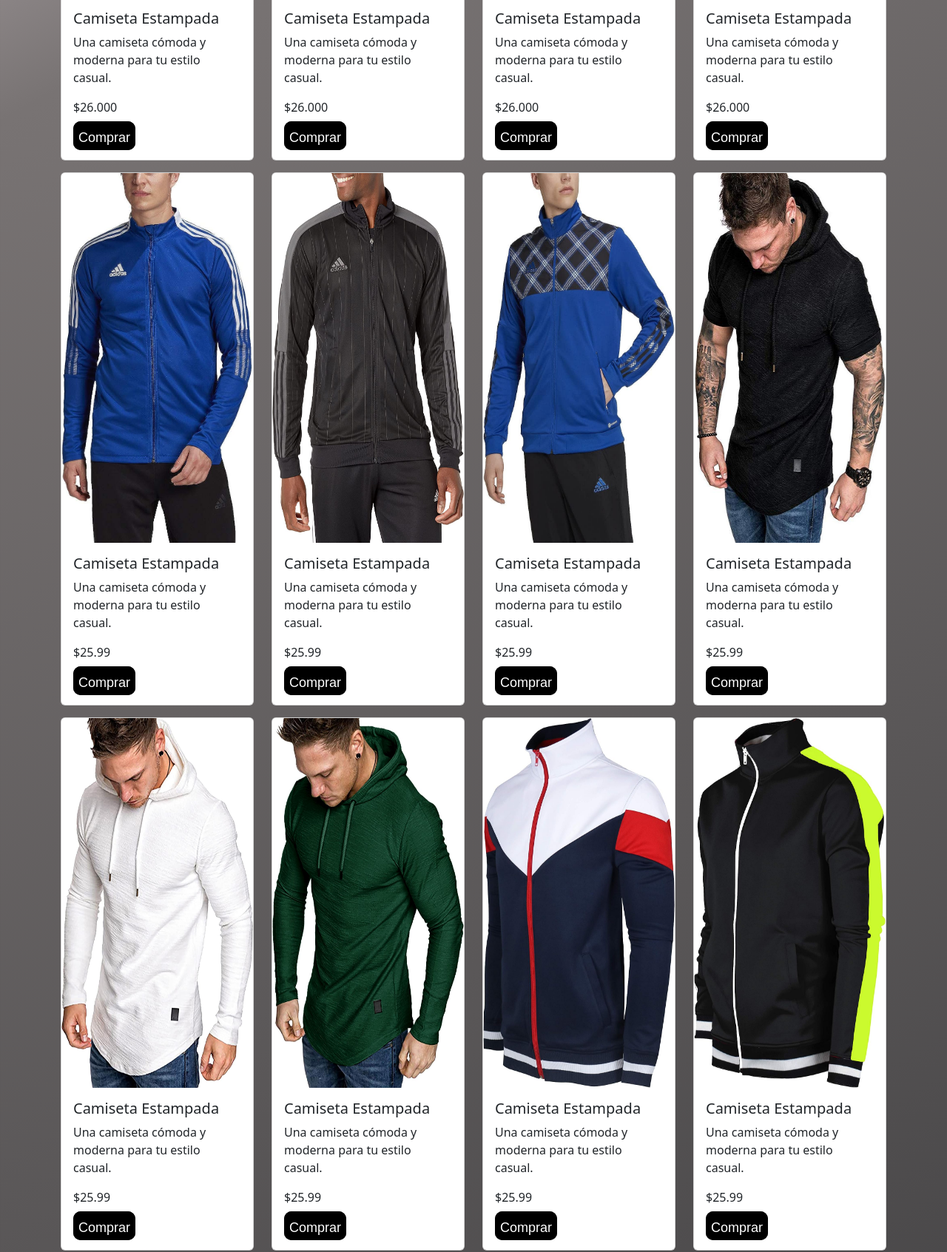
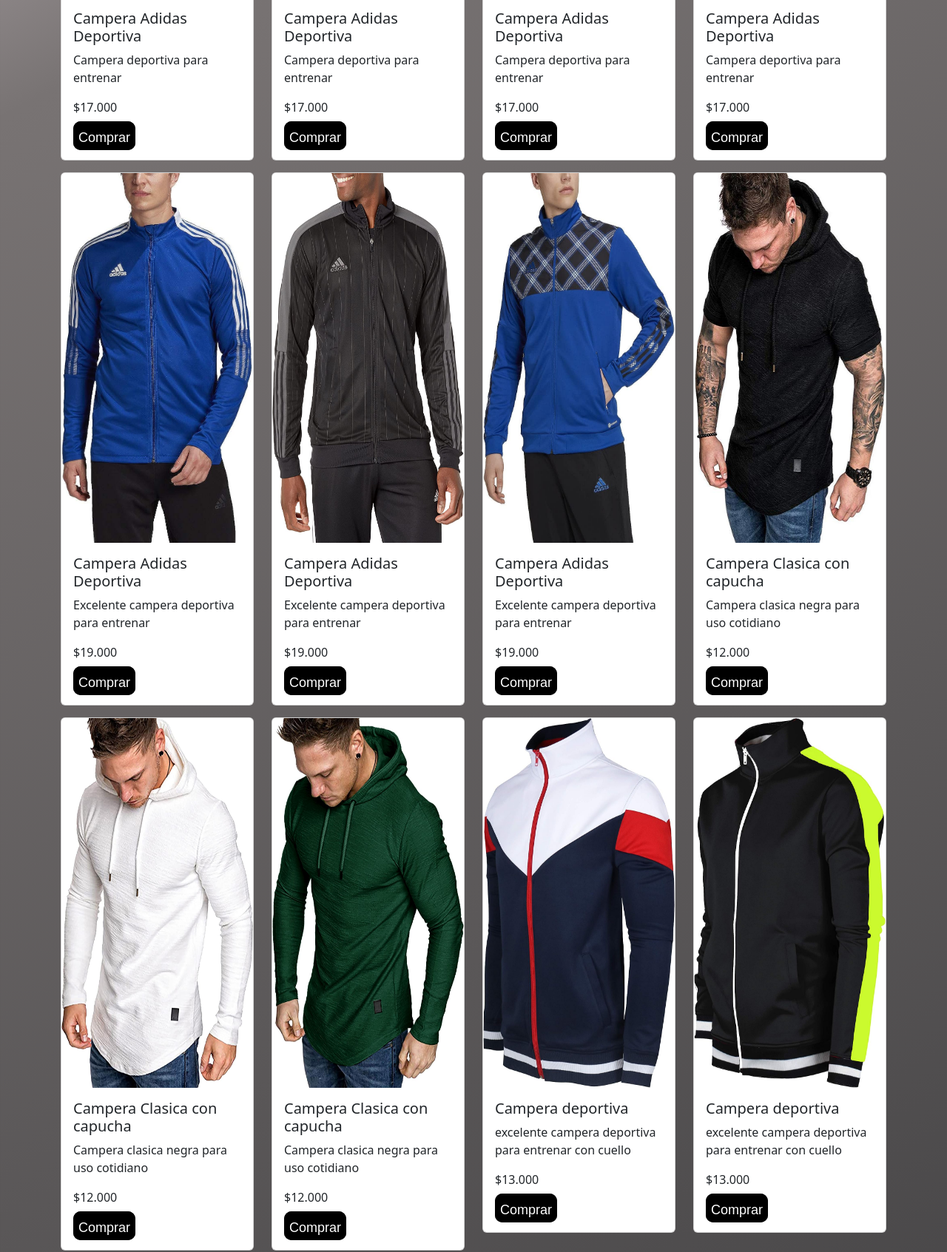
Before and after one commit to MatiasBenitez9/BenitezCoder, a website: page pages/jacketHombres.html in a window 1280 px wide. Shown: the part 760-2453 px from the top of the page at 74% size. Drawn offline with nearby package versions, Linux system fonts and the light colour scheme; a web font is replaced by a local one.

Commit message:
modificacion de nombres en los productos de los paginas de hombres estan listas

```diff
--- a/pages/jacketHombres.html
+++ b/pages/jacketHombres.html
@@ -96,9 +96,9 @@
         <div class="card">
           <img src="../img/camps/camp1.jpg" class=" card-img-top img-fluid img5" alt="Indumentaria 1">
           <div class="card-body">
-            <h5 class="card-title">Camiseta Estampada</h5>
-            <p class="card-text">Una camiseta cómoda y moderna para tu estilo casual.</p>
-            <p class="card-text">$26.000</p>
+            <h5 class="card-title">Campera Adidas Deportiva</h5>
+            <p class="card-text">Campera deportiva para entrenar </p>
+            <p class="card-text">$17.000</p>
             <a href="#" class=" btncomprar">Comprar</a>
           </div>
         </div>
@@ -107,9 +107,9 @@
         <div class="card">
           <img src="../img/camps/camp2.jpg" class="card-img-top img-fluid img5" alt="Indumentaria 1">
           <div class="card-body">
-            <h5 class="card-title">Camiseta Estampada</h5>
-            <p class="card-text">Una camiseta cómoda y moderna para tu estilo casual.</p>
-            <p class="card-text">$26.000</p>
+            <h5 class="card-title">Campera Adidas Deportiva</h5>
+            <p class="card-text">Campera deportiva para entrenar </p>
+            <p class="card-text">$17.000</p>
             <a href="#" class=" btncomprar">Comprar</a>
           </div>
         </div>
@@ -118,9 +118,9 @@
         <div class="card">
           <img src="../img/camps/camp3.jpg" class="card-img-top img-fluid img5" alt="Indumentaria 1">
           <div class="card-body">
-            <h5 class="card-title">Camiseta Estampada</h5>
-            <p class="card-text">Una camiseta cómoda y moderna para tu estilo casual.</p>
-            <p class="card-text">$26.000</p>
+            <h5 class="card-title">Campera Adidas Deportiva</h5>
+            <p class="card-text">Campera deportiva para entrenar </p>
+            <p class="card-text">$17.000</p>
             <a href="#" class=" btncomprar">Comprar</a>
           </div>
         </div>
@@ -129,9 +129,9 @@
         <div class="card">
           <img src="../img/camps/camp4.jpg" class="card-img-top img-fluid img5" alt="Indumentaria 1">
           <div class="card-body">
-            <h5 class="card-title">Camiseta Estampada</h5>
-            <p class="card-text">Una camiseta cómoda y moderna para tu estilo casual.</p>
-            <p class="card-text">$26.000</p>
+            <h5 class="card-title">Campera Adidas Deportiva</h5>
+            <p class="card-text">Campera deportiva para entrenar </p>
+            <p class="card-text">$17.000</p>
             <a href="#" class=" btncomprar">Comprar</a>
           </div>
         </div>
@@ -140,9 +140,9 @@
         <div class="card">
           <img src="../img/camps/camp5.jpg" class="card-img-top img-fluid img5" alt="Indumentaria 1">
           <div class="card-body">
-            <h5 class="card-title">Camiseta Estampada</h5>
-            <p class="card-text">Una camiseta cómoda y moderna para tu estilo casual.</p>
-            <p class="card-text">$25.99</p>
+            <h5 class="card-title">Campera Adidas Deportiva</h5>
+            <p class="card-text">Excelente campera deportiva para entrenar</p>
+            <p class="card-text">$19.000</p>
             <a href="#" class=" btncomprar">Comprar</a>
           </div>
         </div>
@@ -151,9 +151,9 @@
         <div class="card">
           <img src="../img/camps/camp6.jpg" class="card-img-top img-fluid img5" alt="Indumentaria 1">
           <div class="card-body">
-            <h5 class="card-title">Camiseta Estampada</h5>
-            <p class="card-text">Una camiseta cómoda y moderna para tu estilo casual.</p>
-            <p class="card-text">$25.99</p>
+            <h5 class="card-title">Campera Adidas Deportiva</h5>
+            <p class="card-text">Excelente campera deportiva para entrenar</p>
+            <p class="card-text">$19.000</p>
             <a href="#" class=" btncomprar">Comprar</a>
           </div>
         </div>
@@ -162,9 +162,9 @@
         <div class="card">
           <img src="../img/camps/camp7.jpg"class="card-img-top img-fluid img5" alt="Indumentaria 1">
           <div class="card-body">
-            <h5 class="card-title">Camiseta Estampada</h5>
-            <p class="card-text">Una camiseta cómoda y moderna para tu estilo casual.</p>
-            <p class="card-text">$25.99</p>
+            <h5 class="card-title">Campera Adidas Deportiva</h5>
+            <p class="card-text">Excelente campera deportiva para entrenar</p>
+            <p class="card-text">$19.000</p>
             <a href="#" class=" btncomprar">Comprar</a>
           </div>
         </div>
@@ -173,9 +173,9 @@
         <div class="card">
           <img src="../img/camps/camp8.jpg" class="card-img-top img-fluid img5" alt="Indumentaria 1">
           <div class="card-body">
-            <h5 class="card-title">Camiseta Estampada</h5>
-            <p class="card-text">Una camiseta cómoda y moderna para tu estilo casual.</p>
-            <p class="card-text">$25.99</p>
+            <h5 class="card-title">Campera Clasica con capucha</h5>
+            <p class="card-text">Campera clasica negra para uso cotidiano</p>
+            <p class="card-text">$12.000</p>
             <a href="#" class=" btncomprar">Comprar</a>
           </div>
         </div>
@@ -184,9 +184,9 @@
         <div class="card">
           <img src="../img/camps/camp9.jpg" class="card-img-top img-fluid img5" alt="Indumentaria 1">
           <div class="card-body">
-            <h5 class="card-title">Camiseta Estampada</h5>
-            <p class="card-text">Una camiseta cómoda y moderna para tu estilo casual.</p>
-            <p class="card-text">$25.99</p>
+            <h5 class="card-title">Campera Clasica con capucha</h5>
+            <p class="card-text">Campera clasica negra para uso cotidiano</p>
+            <p class="card-text">$12.000</p>
             <a href="#" class=" btncomprar">Comprar</a>
           </div>
         </div>
@@ -195,9 +195,9 @@
         <div class="card">
           <img src="../img/camps/camp10.jpg" class="card-img-top img-fluid img5" alt="Indumentaria 1">
           <div class="card-body">
-            <h5 class="card-title">Camiseta Estampada</h5>
-            <p class="card-text">Una camiseta cómoda y moderna para tu estilo casual.</p>
-            <p class="card-text">$25.99</p>
+            <h5 class="card-title">Campera Clasica con capucha</h5>
+            <p class="card-text">Campera clasica negra para uso cotidiano</p>
+            <p class="card-text">$12.000</p>
             <a href="#" class=" btncomprar">Comprar</a>
           </div>
         </div>
@@ -206,9 +206,9 @@
         <div class="card">
           <img src="../img/camps/camp11.jpg" class="card-img-top img-fluid img5" alt="Indumentaria 1">
           <div class="card-body">
-            <h5 class="card-title">Camiseta Estampada</h5>
-            <p class="card-text">Una camiseta cómoda y moderna para tu estilo casual.</p>
-            <p class="card-text">$25.99</p>
+            <h5 class="card-title">Campera deportiva</h5>
+            <p class="card-text">excelente campera deportiva para entrenar con cuello</p>
+            <p class="card-text">$13.000</p>
             <a href="#" class=" btncomprar">Comprar</a>
           </div>
         </div>
@@ -217,9 +217,9 @@
         <div class="card">
           <img src="../img/camps/camp12.jpg" class="card-img-top img-fluid img5" alt="Indumentaria 1">
           <div class="card-body">
-            <h5 class="card-title">Camiseta Estampada</h5>
-            <p class="card-text">Una camiseta cómoda y moderna para tu estilo casual.</p>
-            <p class="card-text">$25.99</p>
+            <h5 class="card-title">Campera deportiva</h5>
+            <p class="card-text">excelente campera deportiva para entrenar con cuello</p>
+            <p class="card-text">$13.000</p>
             <a href="#" class=" btncomprar">Comprar</a>
           </div>
         </div>
@@ -228,9 +228,9 @@
         <div class="card">
           <img src="../img/camps/camp13.jpg" class="card-img-top img-fluid img5" alt="Indumentaria 1">
           <div class="card-body">
-            <h5 class="card-title">Camiseta Estampada</h5>
-            <p class="card-text">Una camiseta cómoda y moderna para tu estilo casual.</p>
-            <p class="card-text">$25.99</p>
+            <h5 class="card-title">Campera deportiva</h5>
+            <p class="card-text">excelente campera deportiva para entrenar con cuello</p>
+            <p class="card-text">$13.000</p>
             <a href="#" class=" btncomprar">Comprar</a>
           </div>
         </div>
@@ -239,9 +239,9 @@
         <div class="card">
           <img src="../img/camps/camp14.jpg" class="card-img-top img-fluid img5" alt="Indumentaria 1">
           <div class="card-body">
-            <h5 class="card-title">Camiseta Estampada</h5>
-            <p class="card-text">Una camiseta cómoda y moderna para tu estilo casual.</p>
-            <p class="card-text">$25.99</p>
+            <h5 class="card-title">Campera deportiva</h5>
+            <p class="card-text">excelente campera deportiva para entrenar con cuello</p>
+            <p class="card-text">$13.000</p>
             <a href="#" class=" btncomprar">Comprar</a>
           </div>
         </div>
@@ -250,9 +250,9 @@
         <div class="card">
           <img src="../img/camps/camp15.jpg" class="card-img-top img-fluid img5" alt="Indumentaria 1">
           <div class="card-body">
-            <h5 class="card-title">Camiseta Estampada</h5>
-            <p class="card-text">Una camiseta cómoda y moderna para tu estilo casual.</p>
-            <p class="card-text">$25.99</p>
+            <h5 class="card-title">Campera deportiva</h5>
+            <p class="card-text">excelente campera deportiva para entrenar con cuello</p>
+            <p class="card-text">$13.000</p>
             <a href="#" class=" btncomprar">Comprar</a>
           </div>
         </div>
@@ -261,9 +261,9 @@
         <div class="card">
           <img src="../img/camps/camp16.jpg" class="card-img-top img-fluid img5" alt="Indumentaria 1">
           <div class="card-body">
-            <h5 class="card-title">Camiseta Estampada</h5>
-            <p class="card-text">Una camiseta cómoda y moderna para tu estilo casual.</p>
-            <p class="card-text">$25.99</p>
+            <h5 class="card-title">Campera Under Armour</h5>
+            <p class="card-text">Campera para trainning y uso cotidiano</p>
+            <p class="card-text">$27.000</p>
             <a href="#" class=" btncomprar">Comprar</a>
           </div>
         </div>
@@ -272,9 +272,9 @@
           <div class="card">
             <img src="../img/camps/camp17.jpg" class="card-img-top img-fluid img5" alt="Indumentaria 1">
             <div class="card-body">
-              <h5 class="card-title">Camiseta Estampada</h5>
-              <p class="card-text">Una camiseta cómoda y moderna para tu estilo casual.</p>
-              <p class="card-text">$25.99</p>
+              <h5 class="card-title">Campera Adidas impermeable</h5>
+              <p class="card-text">Excelentecampera adidas impermeable</p>
+              <p class="card-text">$38.000</p>
               <a href="#" class=" btncomprar">Comprar</a>
             </div>
           </div>
@@ -283,9 +283,9 @@
           <div class="card">
             <img src="../img/camps/camp18.jpg" class="card-img-top img-fluid img5" alt="Indumentaria 1">
             <div class="card-body">
-              <h5 class="card-title">Camiseta Estampada</h5>
-              <p class="card-text">Una camiseta cómoda y moderna para tu estilo casual.</p>
-              <p class="card-text">$25.99</p>
+              <h5 class="card-title">Campera Adidas</h5>
+              <p class="card-text">Campera adidas para entrenar comoda y abrigada</p>
+              <p class="card-text">$18.000</p>
               <a href="#" class=" btncomprar">Comprar</a>
             </div>
           </div>
@@ -294,9 +294,9 @@
           <div class="card">
             <img src="../img/camps/camp19.jpg" class=" card-img-top img-fluid img5" alt="Indumentaria 1">
             <div class="card-body">
-              <h5 class="card-title">Camiseta Estampada</h5>
-              <p class="card-text">Una camiseta cómoda y moderna para tu estilo casual.</p>
-              <p class="card-text">$25.99</p>
+              <h5 class="card-title">Campera Adidas</h5>
+              <p class="card-text">Campera adidas para entrenar comoda y abrigada</p>
+              <p class="card-text">$18.000</p>
               <a href="#" class=" btncomprar">Comprar</a>
             </div>
           </div>
@@ -305,9 +305,9 @@
           <div class="card">
             <img src="../img/camps/camp20.jpg" class=" card-img-top img-fluid img5" alt="Indumentaria 1">
             <div class="card-body">
-              <h5 class="card-title">Camiseta Estampada</h5>
-              <p class="card-text">Una camiseta cómoda y moderna para tu estilo casual.</p>
-              <p class="card-text">$25.99</p>
+              <h5 class="card-title">Campera Adidas impermeable</h5>
+              <p class="card-text">Excelentecampera adidas impermeable</p>
+              <p class="card-text">$46.000</p>
               <a href="#" class=" btncomprar">Comprar</a>
             </div>
           </div>
```
Also changed, not shown: pages/shoesHombres.html (+48 -48 lines).
